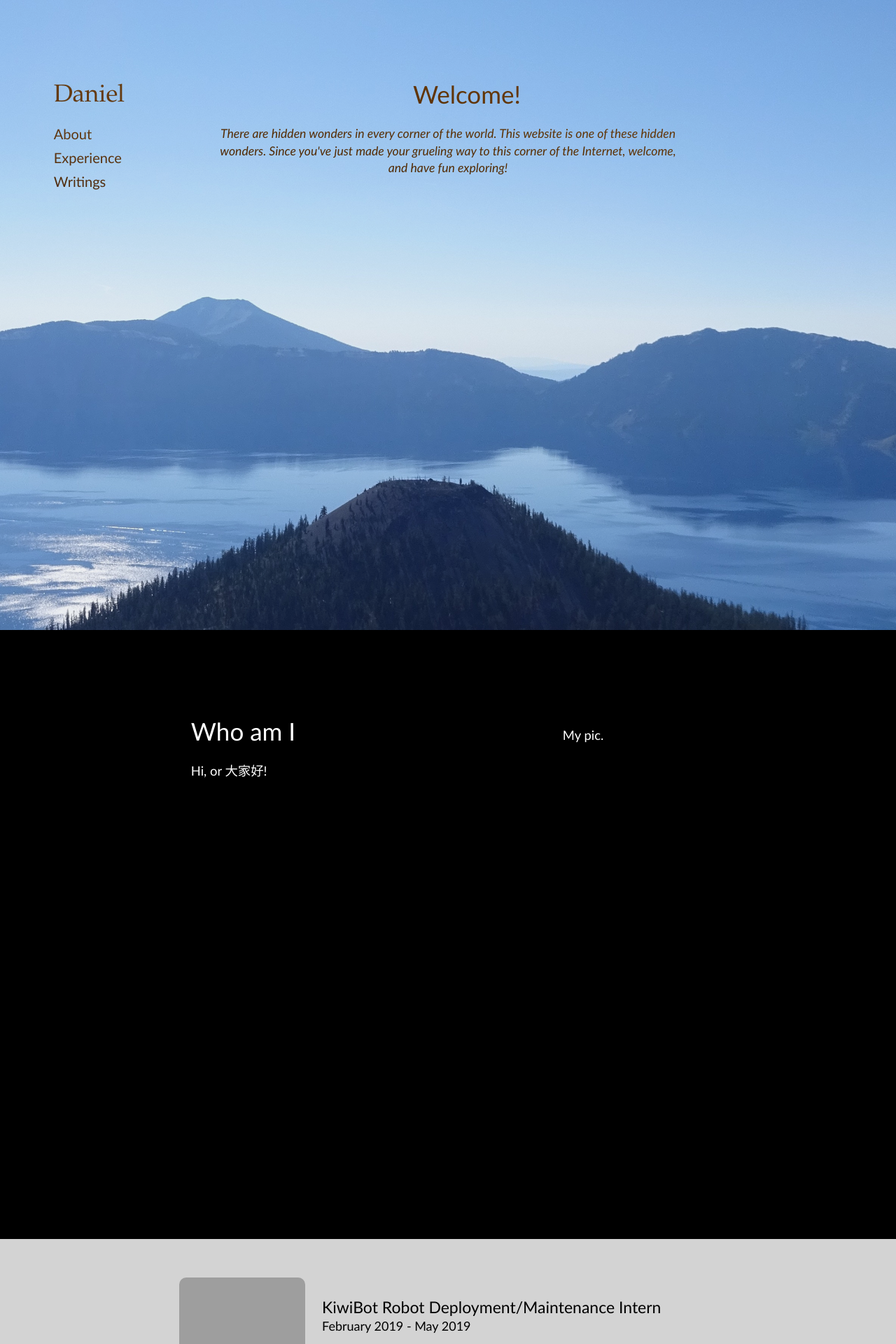
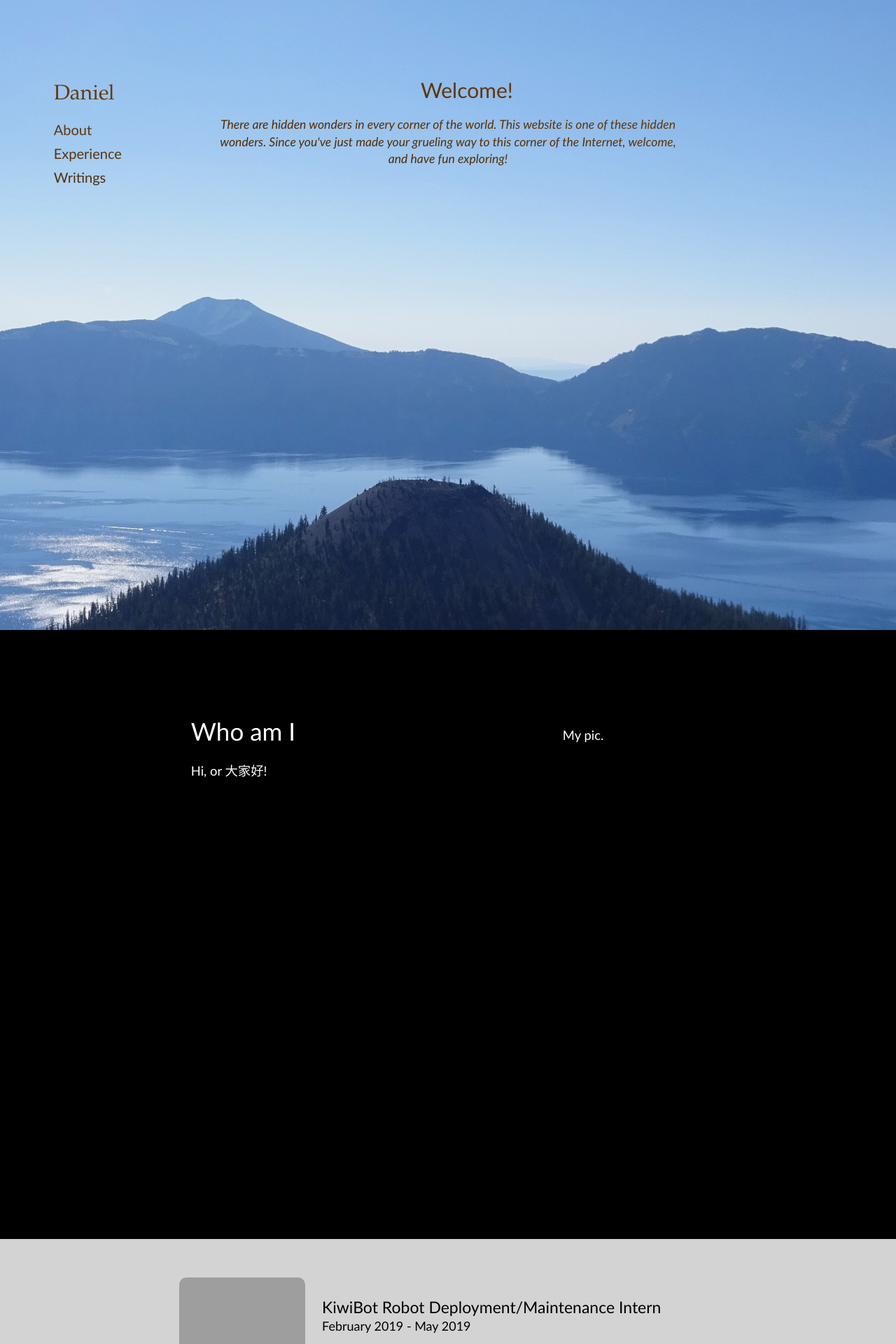
Before and after one commit to Calculasians/calculasians.github.io, a Jekyll site: the page built from index.html, in a window 1280 px wide. Shown: the top 1920 px of the page at 70% size. Built offline with Jekyll 4.4.1, drawn with Linux system fonts in a browser that asks for light colours; grey boxes are pictures that could not be loaded.

Commit message:
Update main.css

```diff
--- a/css/main.css
+++ b/css/main.css
@@ -20,7 +20,7 @@ nav {
 }
 
 .nav-buttonbig {
-    font-size: 35px;
+    font-size: 30px;
     margin-bottom: 20px;
 }
 
@@ -170,6 +170,7 @@ h1 {
 
 .cover-page-header {
     text-align: center;
+    font-size: 30px;
 }
 
 .cover-page-text {
```
